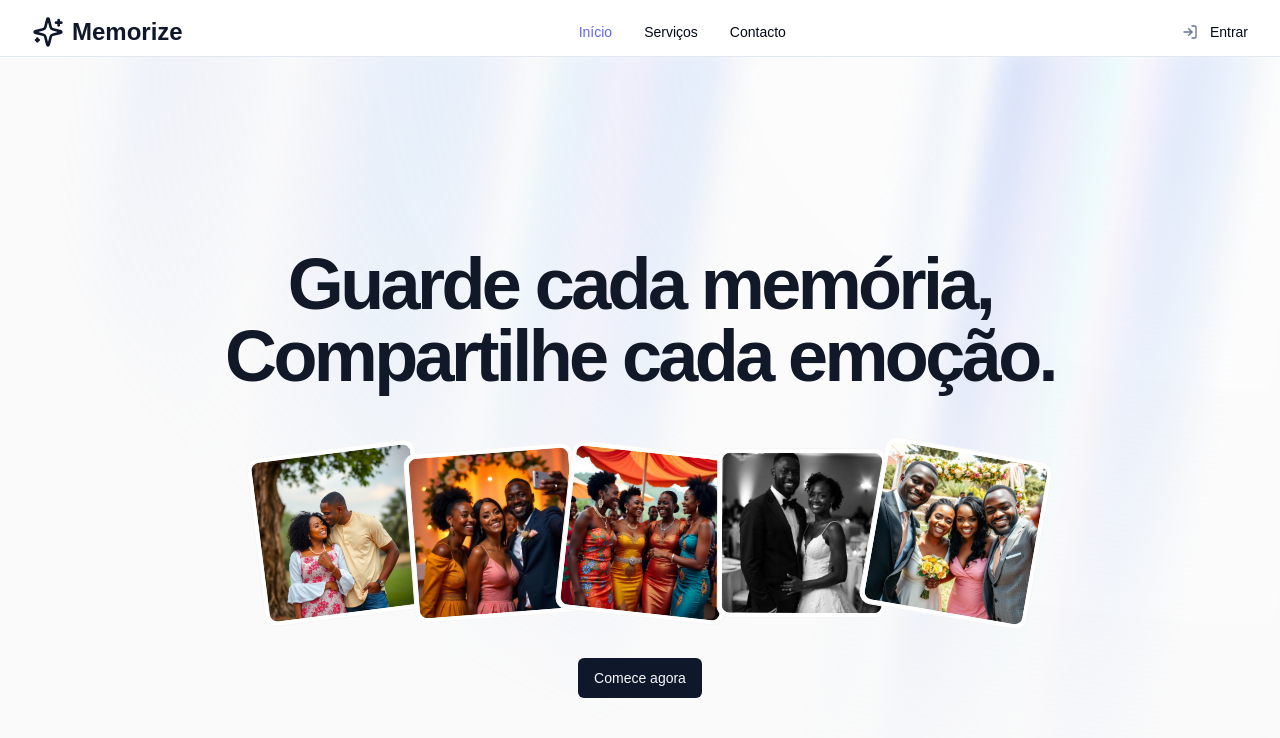
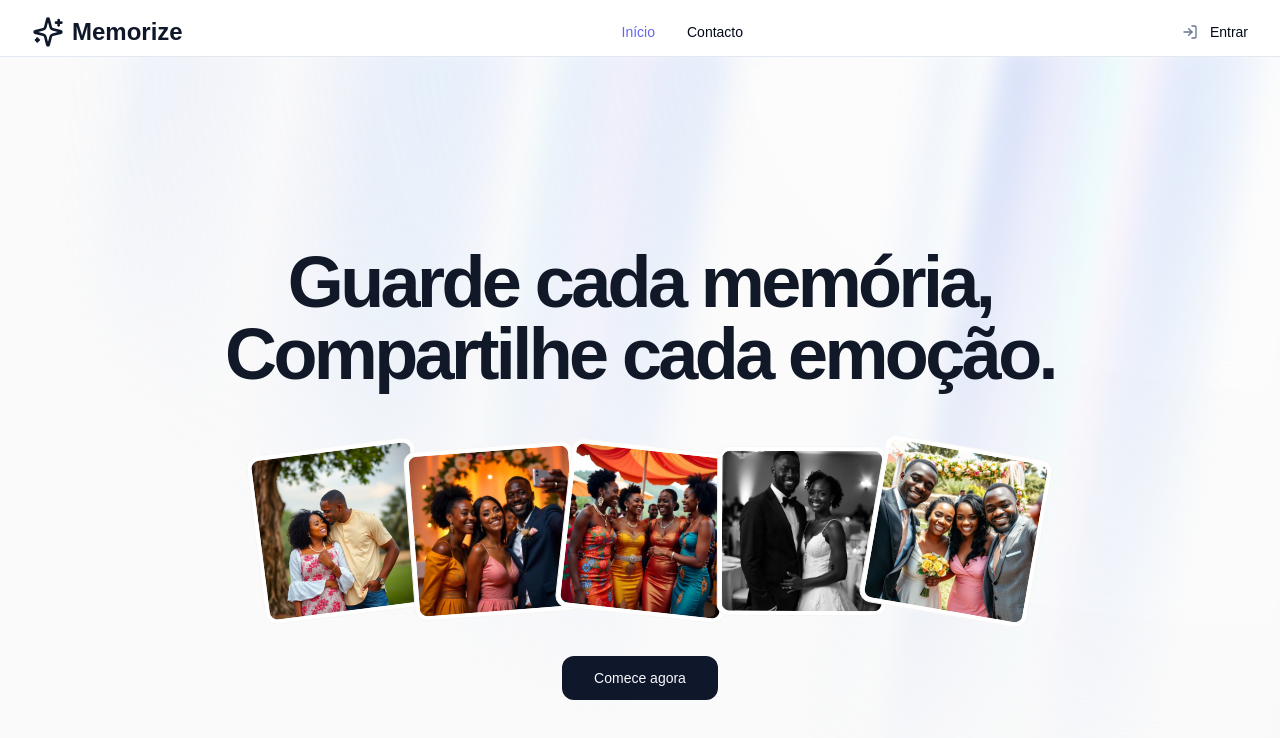
Before and after one commit to abel-banze/memorize, a Next.js app: page /1 in a window 1280 px wide. Shown: the top 738 px of the page. Built offline with nearby package versions, Linux system fonts and the light colour scheme; no server answers.

Commit message:
fix: btn size

```diff
--- a/components/header.tsx
+++ b/components/header.tsx
@@ -19,7 +19,7 @@ export default function Header( { user } : any ) {
 
   const links = [
     { path: `/${locale}`, label: "Início" },
-    { path: `/${locale}/#services`, label: "Serviços" },
+    // { path: `/${locale}/#services`, label: "Serviços" },
     { path: `/${locale}/contact`, label: "Contacto" },
     // { path: `/${locale}/contests`, label: lang.public.home.header.contests },
     // { path: `/${locale}/requests`, label: lang.public.home.header.requests },
--- a/components/hero.tsx
+++ b/components/hero.tsx
@@ -19,7 +19,7 @@ export default function Hero(){
                         <FloatingImages />
                         <FadeDiv>
                             <Link href="/pt/dashboard" passHref>
-                                <Button  effect="expandIcon" icon={ArrowRightIcon} iconPlacement="right" >
+                                <Button size="lg" className="rounded-xl" effect="expandIcon" icon={ArrowRightIcon} iconPlacement="right" >
                                     Comece agora
                                 </Button>
                             </Link>
```
